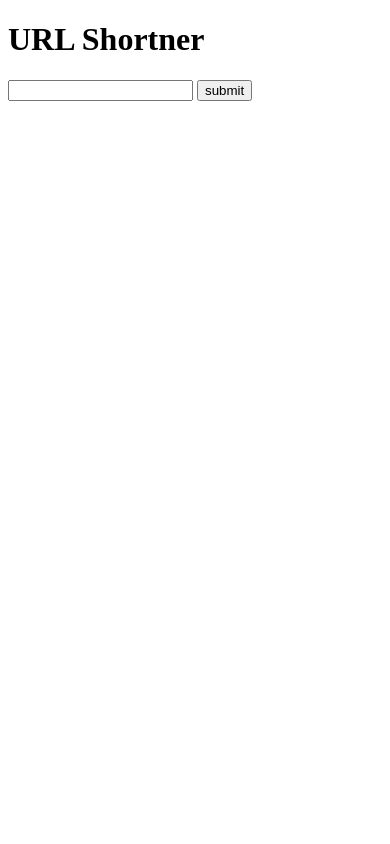
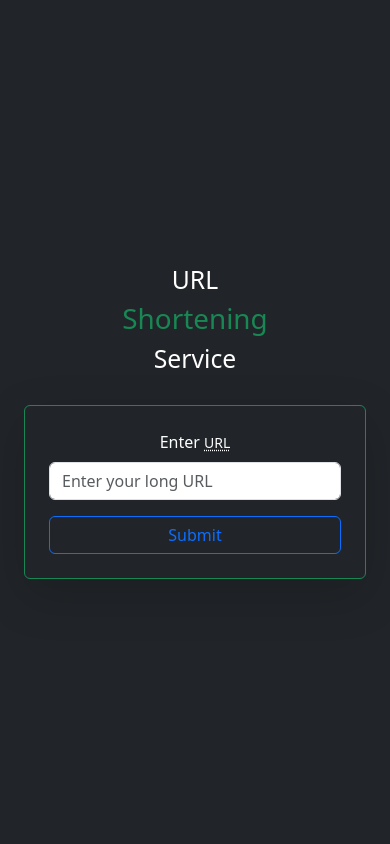
Before and after one commit to Aadhithyavenkatesan/basic-saas-product, a Flask app: page / in a window 390 px wide. Run offline with Flask 3, Linux system fonts and the light colour scheme.

Commit message:
completed

```diff
--- a/templates/index.html
+++ b/templates/index.html
@@ -3,13 +3,45 @@
 <head>
     <meta charset="UTF-8">
     <meta name="viewport" content="width=device-width, initial-scale=1.0">
-    <title>Url Shortner</title>
+    <title>URL Shortener</title>
+    <link href="https://cdn.jsdelivr.net/npm/bootstrap@5.3.3/dist/css/bootstrap.min.css" rel="stylesheet">
+    <style>
+        * {
+            margin: 0;
+            padding: 0;
+        }
+        body {
+            overflow-y: hidden;
+        }
+    </style>
 </head>
-<body>
-    <h1>URL Shortner</h1>
-    <form action="/shorten" method="post">
-        <input type="text" name="long_url" id="long_url">
-        <button type="submit">submit</button>
-    </form>
+<body class="bg-dark text-white">
+    <div class="container vh-100 d-flex justify-content-center align-items-center">
+        <div class="row w-100 text-center text-md-start d-flex align-items-center">
+            <!-- Left Content -->
+            <div class="col-md-6 mb-4 mb-md-0">
+                <h2>URL</h2>
+                <p class="h1 text-success">Shortening</p>
+                <h2>Service</h2>
+            </div>
+
+            <!-- Right Form -->
+            <div class="col-md-6">
+                <div class="border border-success rounded gy-5 shadow-lg p-4">  <!-- Form Border & Styling -->
+                    <form action="/shorten" method="post" class="w-100">
+                        <div class="mb-3">
+                            <label for="long_url" class="form-label">
+                                Enter <abbr title="Uniform Resource Locator" class="initialism">URL</abbr>
+                            </label>
+                            <input type="text" name="long_url" id="long_url" class="form-control" placeholder="Enter your long URL" required>
+                        </div>
+                        <button type="submit" class="btn btn-outline-primary w-100">Submit</button>
+                    </form>
+                </div>
+            </div>
+        </div>
+    </div>
+
+    <script src="https://cdn.jsdelivr.net/npm/bootstrap@5.3.3/dist/js/bootstrap.bundle.min.js"></script>
 </body>
 </html>
--- a/url_shorter.py
+++ b/url_shorter.py
@@ -2,15 +2,20 @@
 import mysql.connector
 import hashlib
 import base64
+from dotenv import load_dotenv
+import os
 
 app = Flask(__name__)
 
+# Load variables from .env
+load_dotenv()
+
 # Database Configuration
 DB_CONGIG = {
-    'host': 'sql12.freesqldatabase.com',
-    'user': 'sql12770387',
-    'password': 'SFNf5knCN1',
-    'database': 'sql12770387'
+    'host': os.getenv('DB_HOST'),
+    'user': os.getenv('DB_USER'),
+    'password': os.getenv('DB_PASSWORD'),
+    'database': os.getenv('DB_NAME')
 }
 
 def get_db_connection():
@@ -44,14 +49,14 @@
     existing_entry = cursor.fetchone()
     if existing_entry:
         conn.close()
-        return f"Shortened URL: <a href='{request.host_url}{existing_entry['short_url']}'>{request.host_url}{existing_entry}</a>"
+        return render_template('shorten.html', link=f'{request.host_url}{existing_entry["short_url"]}')
 
     short_url = generate_short_url(long_url)
     cursor.execute("INSERT INTO shortner (long_url, short_url) VALUES (%s, %s)", (long_url, short_url))
     conn.commit()
     conn.close()
 
-    return f"Shortened URL: <a href='{request.host_url}{short_url}'>{request.host_url}{short_url}</a>"
+    return render_template('shorten.html', link=f'{request.host_url}{short_url}')
 
 # Redirect shortened URLs
 @app.route('/<short_url>', methods=['GET'])
```
Also changed, not shown: templates/shorten.html (added, +26 -0 lines), templates/url_shorter.py (deleted, +0 -77 lines), static/images/gpt-bg.png (added).
